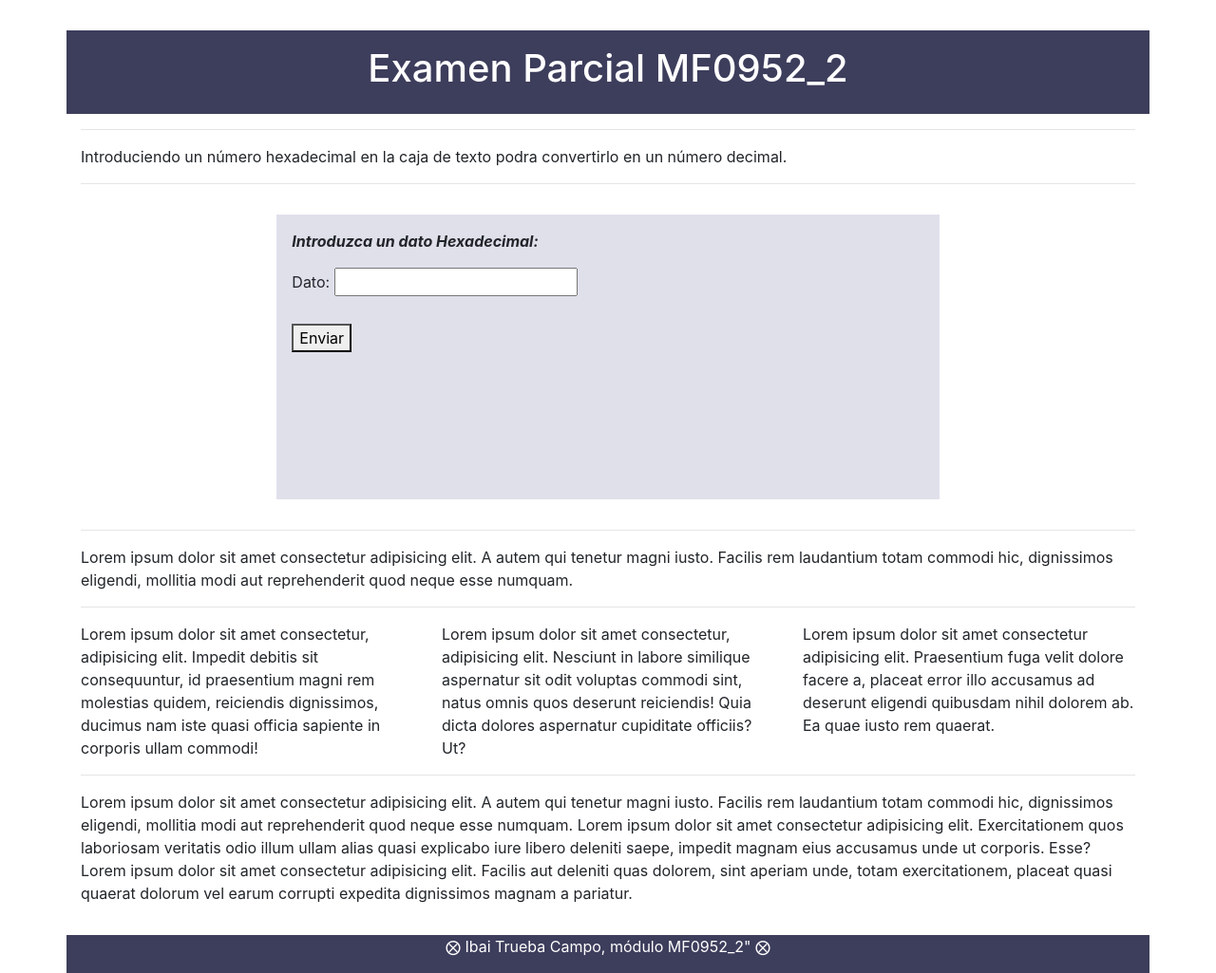
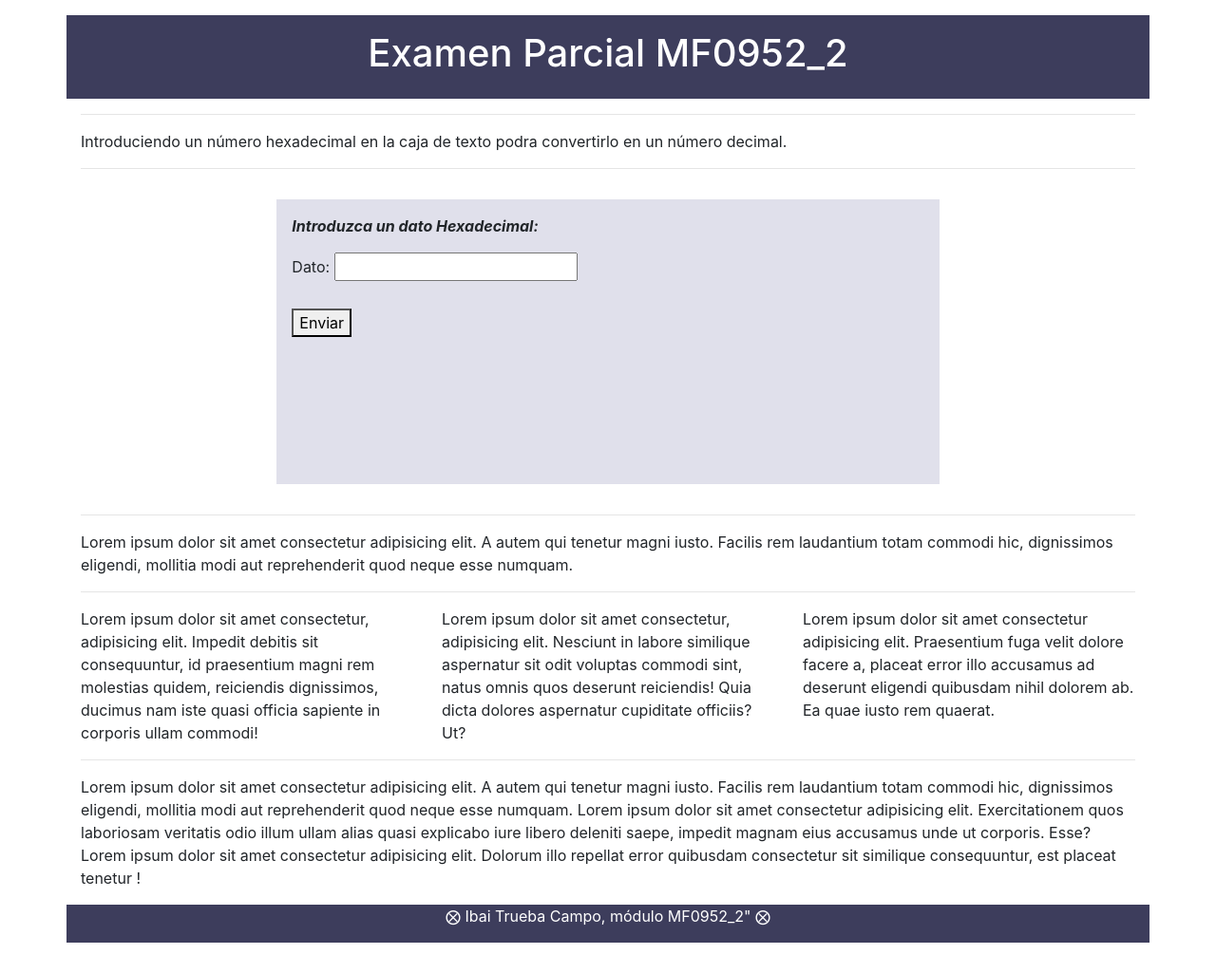
Before and after one commit to IbaiTruebaCampo/ExamenMF0952_2, a PHP site: page /index.html in a window 1280 px wide. Shown: the whole page at 95% size. After the commit the page ends 993 px from the top, so only its background shows below. Run offline with PHP 8.4, Linux system fonts and the light colour scheme; some libraries are stand-ins or nearby versions.

Commit message:
Mas correcciones de estilo css

```diff
--- a/css/style.css
+++ b/css/style.css
@@ -7,7 +7,7 @@ header {
   padding: 1em;
   background-color: #3d3d5c;
   color: #fff;
-  margin-top: 2em;
+  margin-top: 1em;
   text-align: center;
 }
 
@@ -22,7 +22,7 @@ footer {
   color: #fff;
   text-align: center;
   font-size: 1em;
-  margin-top: 2em;
+  margin-top: 1em;
 }
 
 #ventana {
--- a/index.html
+++ b/index.html
@@ -67,7 +67,7 @@
   <hr>
   <p>Lorem ipsum dolor sit amet consectetur adipisicing elit. A autem qui tenetur magni iusto. Facilis rem laudantium totam commodi hic, dignissimos eligendi, mollitia modi aut reprehenderit quod neque esse numquam.
     Lorem ipsum dolor sit amet consectetur adipisicing elit. Exercitationem quos laboriosam veritatis odio illum ullam alias quasi explicabo iure libero deleniti saepe, impedit magnam eius accusamus unde ut corporis. Esse? <br>
-    Lorem ipsum dolor sit amet consectetur adipisicing elit. Facilis aut deleniti quas dolorem, sint aperiam unde, totam exercitationem, placeat quasi quaerat dolorum vel earum corrupti expedita dignissimos magnam a pariatur.
+    Lorem ipsum dolor sit amet consectetur adipisicing elit. Dolorum illo repellat error quibusdam consectetur sit similique consequuntur, est placeat tenetur !
   </p>
 
   <footer class="row">
```
